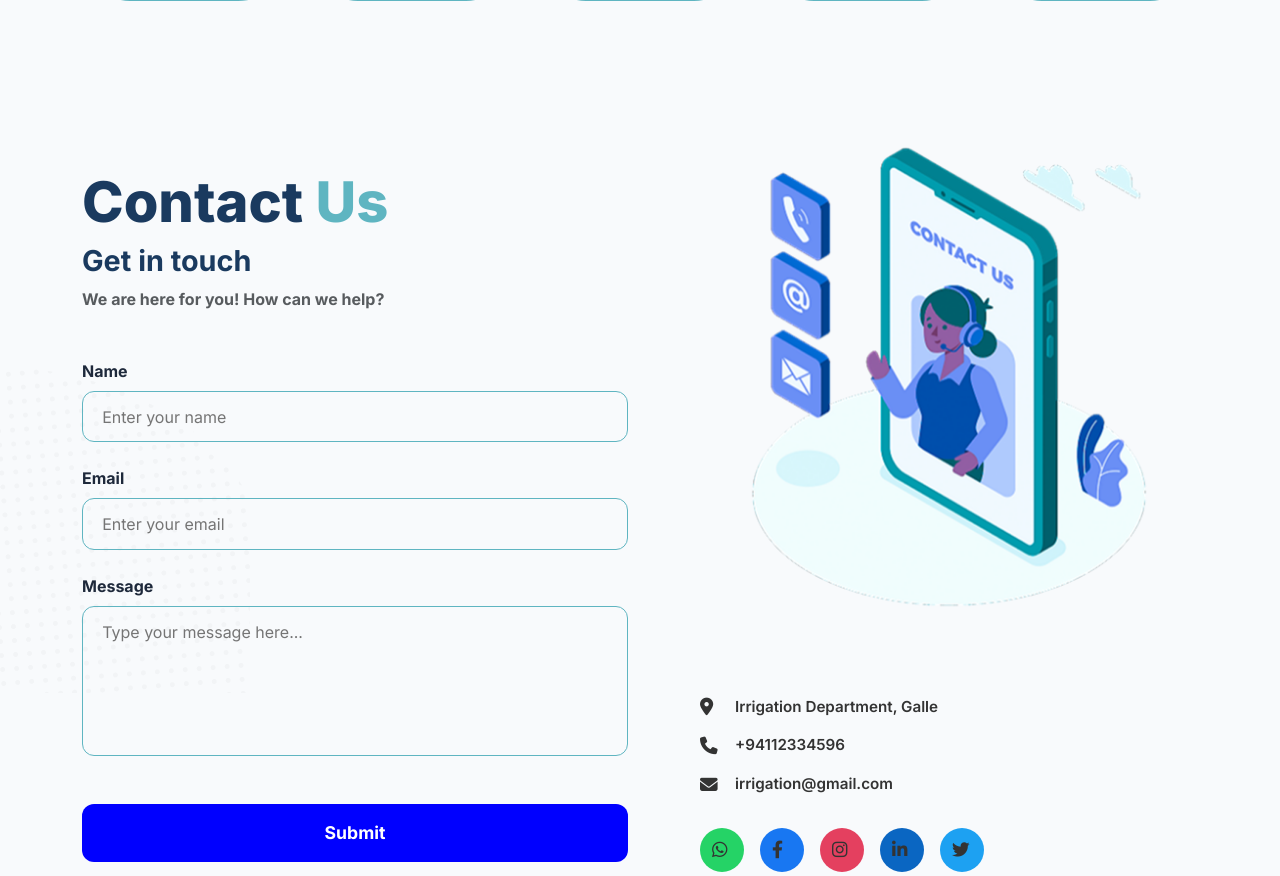
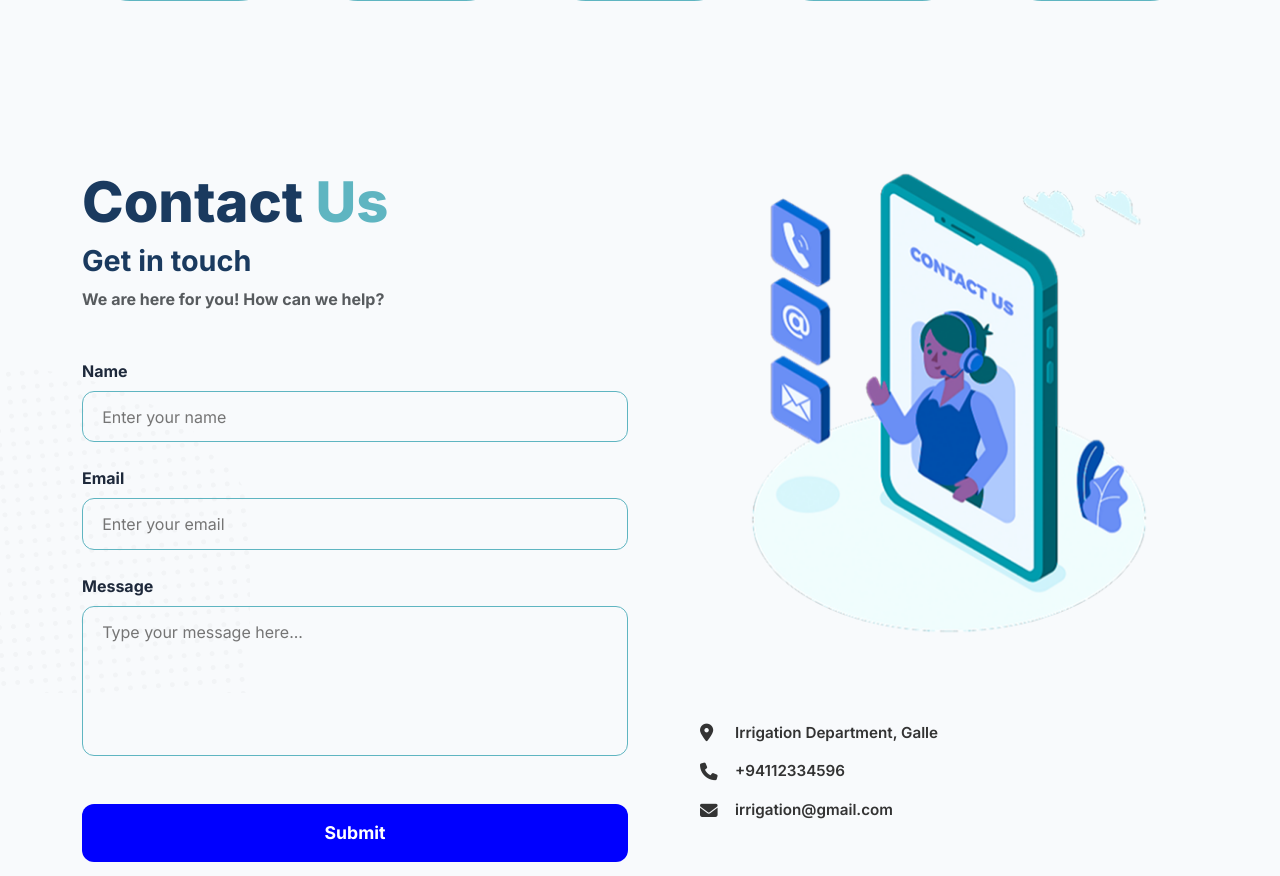
Before and after one commit to malitha-tishamal/SPID-Library-Management-System, a PHP site: page /index.php in a window 1280 px wide. Shown: the part 2052-2928 px from the top of the page. Run offline with PHP 8.4, Linux system fonts and the light colour scheme.

Commit message:
update contact page

```diff
--- a/includes/contact.php
+++ b/includes/contact.php
@@ -48,14 +48,6 @@
                             <i class="fa-solid fa-envelope"></i>
                             <span>irrigation@gmail.com</span>
                         </div>
-
-                        <div class="social-links-contact d-flex gap-3">
-                            <a href="#" class="social-circle-dark whatsapp"><i class="fa-brands fa-whatsapp"></i></a>
-                            <a href="#" class="social-circle-dark facebook"><i class="fa-brands fa-facebook-f"></i></a>
-                            <a href="#" class="social-circle-dark instagram"><i class="fa-brands fa-instagram"></i></a>
-                            <a href="#" class="social-circle-dark linkedin"><i class="fa-brands fa-linkedin-in"></i></a>
-                            <a href="#" class="social-circle-dark twitter"><i class="fa-brands fa-twitter"></i></a>
-                        </div>
                     </div>
                 </div>
             </div>
```
